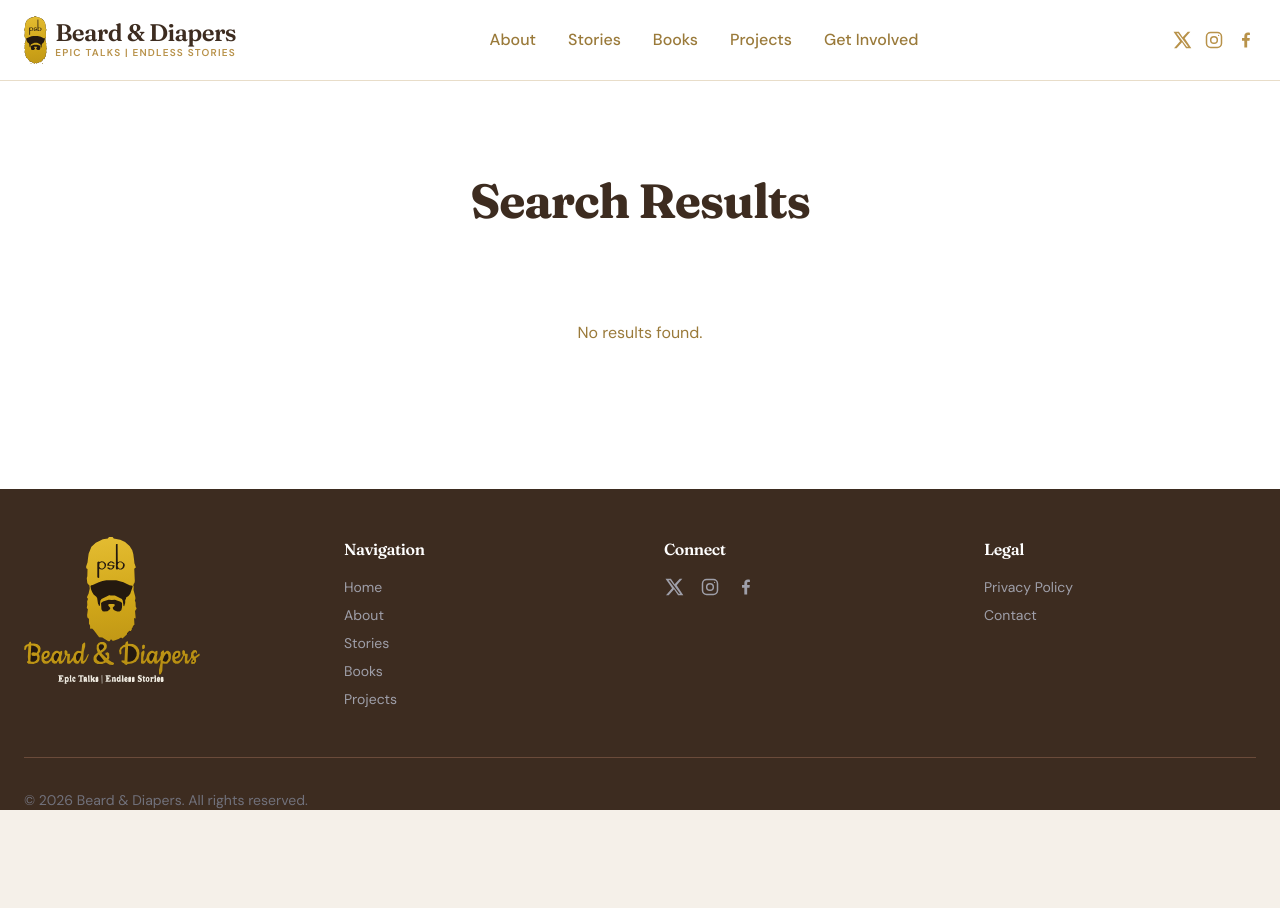
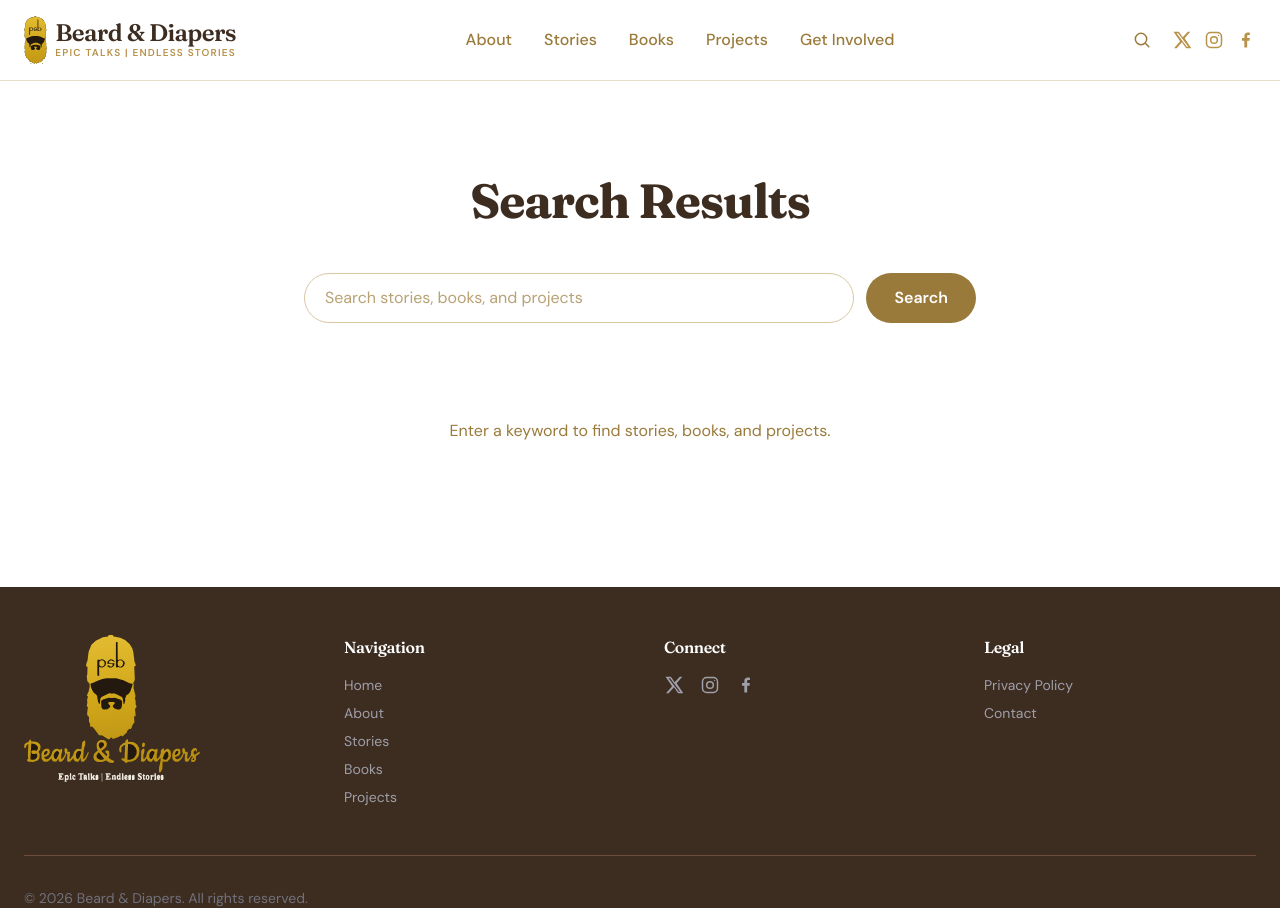
Before and after one commit to Amonochuka/blog, a Next.js app: page /search in a window 1280 px wide. Before the commit the page ends 810 px from the top, so only its background shows below. Built offline with nearby package versions, Linux system fonts and the light colour scheme; no server answers.

Commit message:
feat: add visible site search UI

```diff
--- a/app/search/page.tsx
+++ b/app/search/page.tsx
@@ -8,8 +8,12 @@ export default async function SearchPage({
   searchParams: Promise<{ q?: string }>;
 }) {
   const { q = "" } = await searchParams;
-  const res = await fetch(`${getAppBaseUrl()}/api/search?q=${encodeURIComponent(q)}`, { cache: "no-store" });
-  const data = await res.json() as { results?: Array<{ id: string; title?: string; name?: string; category?: string }>; query?: string };
+  const res = q.trim()
+    ? await fetch(`${getAppBaseUrl()}/api/search?q=${encodeURIComponent(q)}`, { cache: "no-store" })
+    : null;
+  const data = res
+    ? await res.json() as { results?: Array<{ id: string; title?: string; name?: string; category?: string }>; query?: string }
+    : null;
   const results = data?.results || [];
   const query = data?.query || "";
 
@@ -22,9 +26,32 @@ export default async function SearchPage({
             {query && <p className="text-be-600 dark:text-zinc-400">Results for: {query}</p>}
           </div>
 
-          {results.length === 0 ? (
+          <form action="/search" method="get" role="search" className="mx-auto mb-12 flex max-w-2xl flex-col gap-3 sm:flex-row">
+            <label className="sr-only" htmlFor="site-search">Search stories, books, and projects</label>
+            <input
+              id="site-search"
+              type="search"
+              name="q"
+              defaultValue={q}
+              placeholder="Search stories, books, and projects"
+              required
+              className="min-w-0 flex-1 rounded-full border border-[#d9c8a3] bg-white px-5 py-3 text-be-900 placeholder:text-be-600/70 focus-visible:outline-2 focus-visible:outline-offset-2 focus-visible:outline-be-600"
+            />
+            <button
+              type="submit"
+              className="inline-flex min-h-12 items-center justify-center rounded-full bg-be-600 px-7 py-3 font-semibold text-white transition-colors hover:bg-be-700 focus-visible:outline-2 focus-visible:outline-offset-2 focus-visible:outline-be-600"
+            >
+              Search
+            </button>
+          </form>
+
+          {!query.trim() ? (
             <div className="text-center py-12">
-              <p className="text-be-600 dark:text-zinc-400">No results found.</p>
+              <p className="text-be-600 dark:text-zinc-400">Enter a keyword to find stories, books, and projects.</p>
+            </div>
+          ) : results.length === 0 ? (
+            <div className="text-center py-12">
+              <p className="text-be-600 dark:text-zinc-400">No results found for &ldquo;{query}&rdquo;. Try another keyword.</p>
             </div>
           ) : (
             <div className="grid grid-cols-1 md:grid-cols-2 lg:grid-cols-3 gap-4">
--- a/src/components/Header.tsx
+++ b/src/components/Header.tsx
@@ -90,6 +90,17 @@ export function Header() {
         </nav>
 
         <div className="flex shrink-0 items-center gap-2 sm:gap-3">
+          <Link
+            aria-label="Search stories, books, and projects"
+            title="Search"
+            className="inline-flex h-9 w-9 items-center justify-center rounded-full text-be-600 transition-colors hover:bg-be-50 hover:text-be-900 focus-visible:outline-2 focus-visible:outline-offset-2 focus-visible:outline-be-600"
+            href="/search"
+          >
+            <svg aria-hidden="true" viewBox="0 0 24 24" className="h-5 w-5" fill="none" stroke="currentColor" strokeWidth="1.8">
+              <circle cx="10.8" cy="10.8" r="6.8" />
+              <path d="m16 16 4.2 4.2" strokeLinecap="round" />
+            </svg>
+          </Link>
           <a
             aria-label="Follow us on X"
             className="text-be-500 hover:text-gold transition-colors"
```
